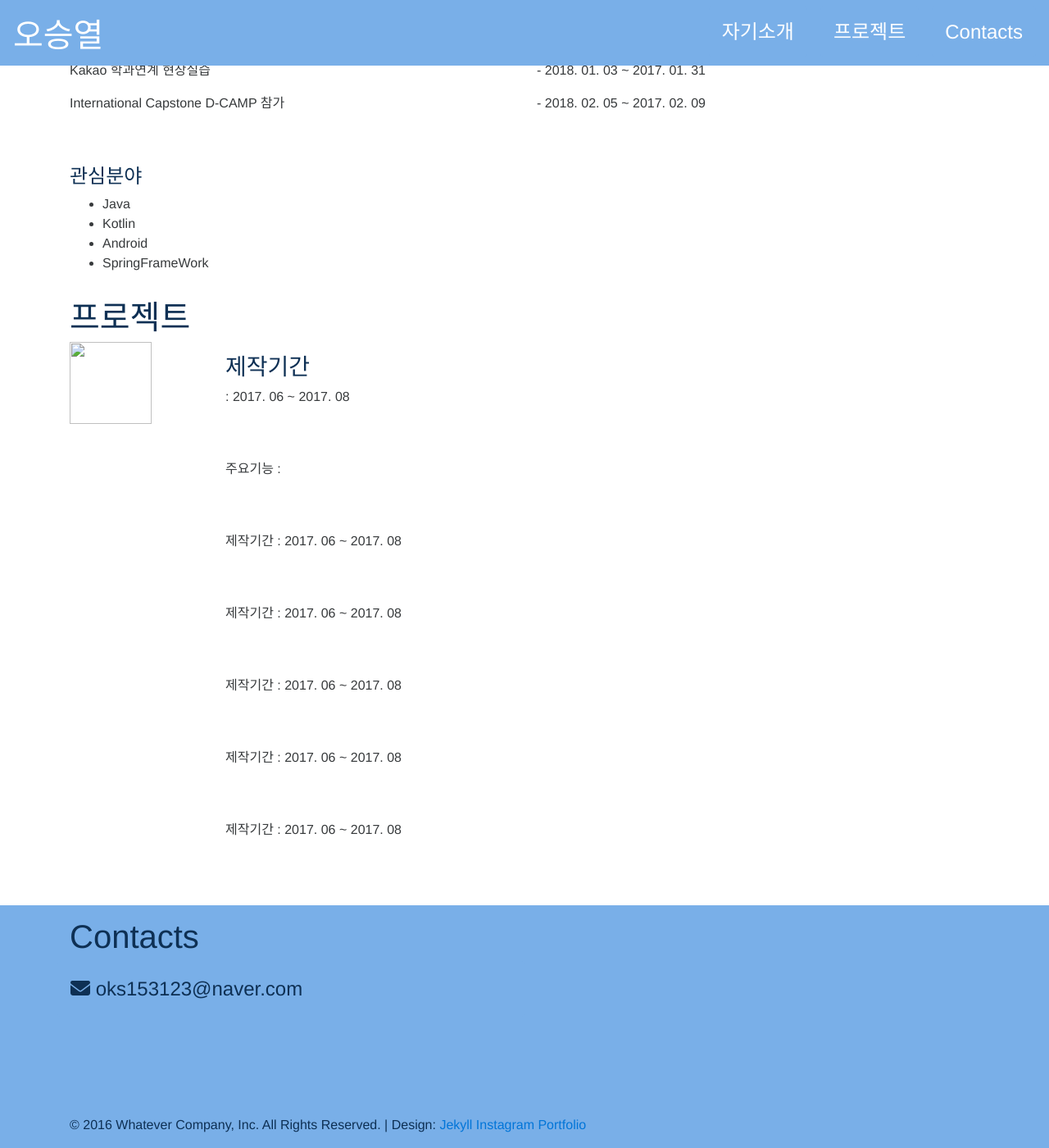
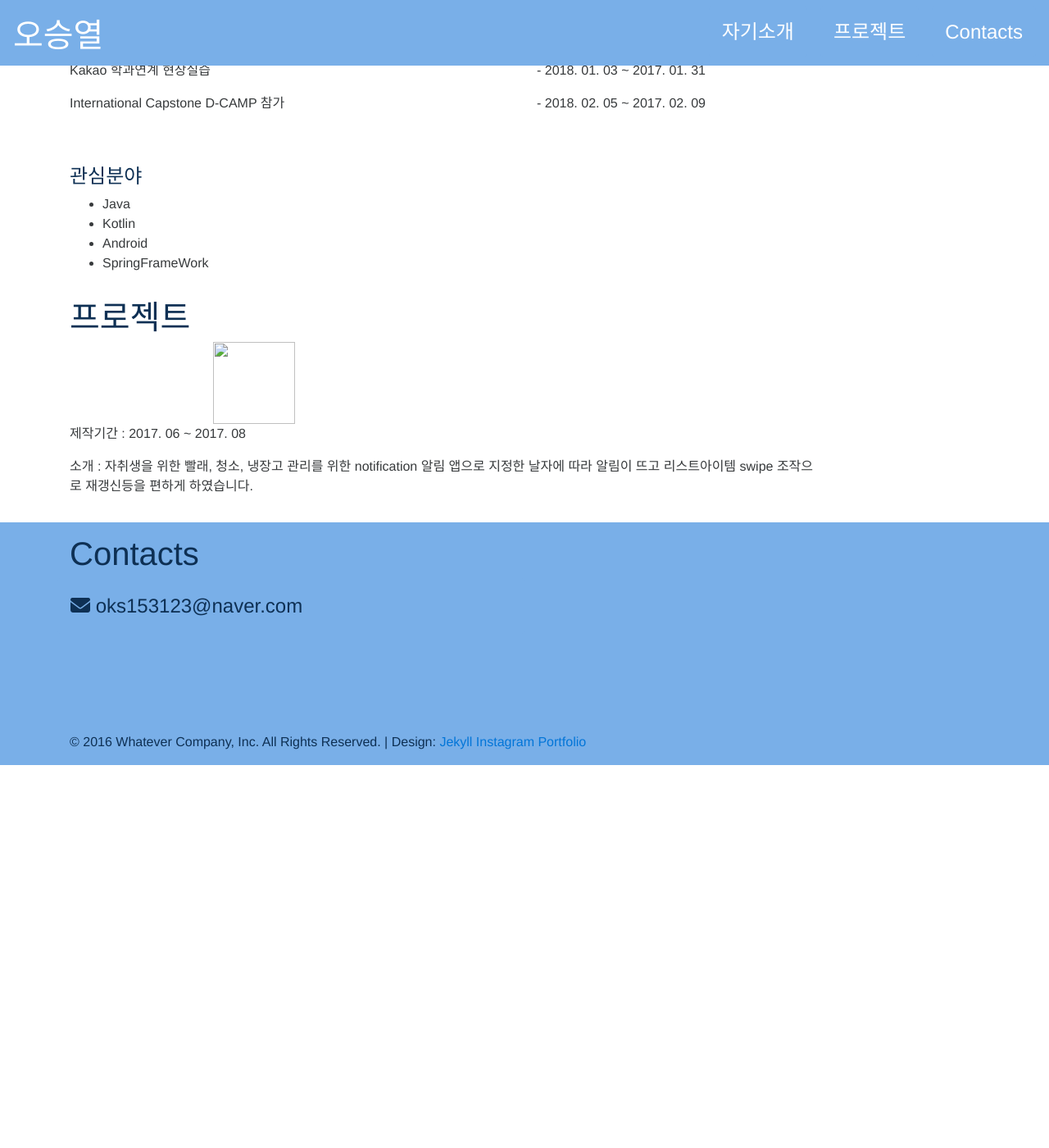
Before and after one commit to seung-yeol/seung-yeol.github.io, a Jekyll site: the page built from index.html, in a window 1280 px wide and 1400 px high, scrolled down 1368 px. Shown: the whole window at 82% size. Built offline with Jekyll 4.4.1, drawn with Linux system fonts in a browser that asks for light colours; nearby versions of some CDN libraries; after the commit the page ends 2301 px from its top, so only the background shows below that; some of the changed text lies outside the part shown.

Commit message:
테스트

```diff
--- a/_config.yml
+++ b/_config.yml
@@ -3,7 +3,7 @@
 title: Clean portfolio theme for Jekyll powered by Bootstrap 4.
 email: oks153123@naver.com
 brand: 오승열
-headline: Android 개발자
+headline: 제주대학교 컴퓨터공학전공 4학년
 description: > # this means to ignore newlines until "baseurl:"
   New Site
 baseurl: "" # the subpath of your site, e.g. /blog
--- a/_includes/instagram.html
+++ b/_includes/instagram.html
@@ -6,16 +6,12 @@
         <div class="col-sd-12 col-md-2">
             <!-- Generate such a widget at snapwidget.com for your name -->
             <!-- Copy/paste code here or just update the snapwidget value at _config.yml -->
-            <img src="img/homemanager.png" alt="" width="100" height="100">
+
         </div>
+        <img src="img/homemanager.png"  width="100" height="100">
         <div class="col-sd-12 col-md-10">
-            <p> <h3>제작기간</h3> : 2017. 06 ~ 2017. 08</p><br></br>
-            <p> 주요기능 : </p><br></br>
-            <p> 제작기간 : 2017. 06 ~ 2017. 08</p><br></br>
-            <p> 제작기간 : 2017. 06 ~ 2017. 08</p><br></br>
-            <p> 제작기간 : 2017. 06 ~ 2017. 08</p><br></br>
-            <p> 제작기간 : 2017. 06 ~ 2017. 08</p><br></br>
-            <p> 제작기간 : 2017. 06 ~ 2017. 08</p><br></br>
+            <p> 제작기간 : 2017. 06 ~ 2017. 08</p>
+            <p> 소개 : 자취생을 위한 빨래, 청소, 냉장고 관리를 위한 notification 알림 앱으로 지정한 날자에 따라 알림이 뜨고 리스트아이템 swipe 조작으로 재갱신등을 편하게 하였습니다.</p>
         </div>
     </div>
 </section>
```
